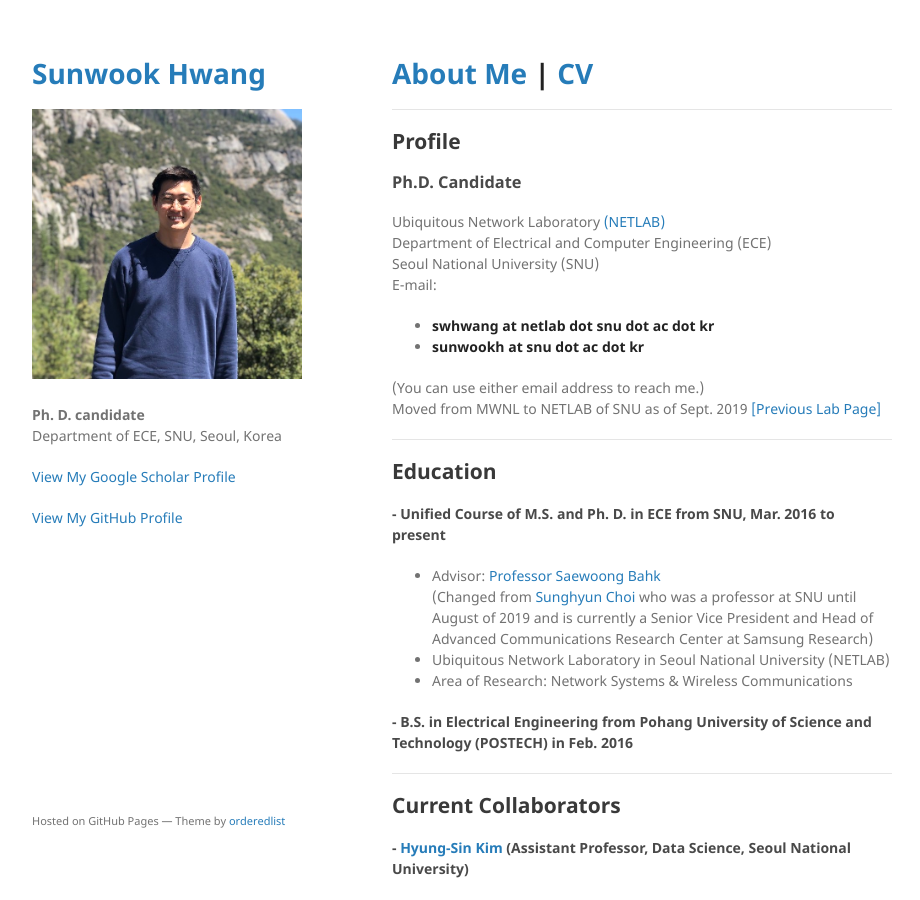
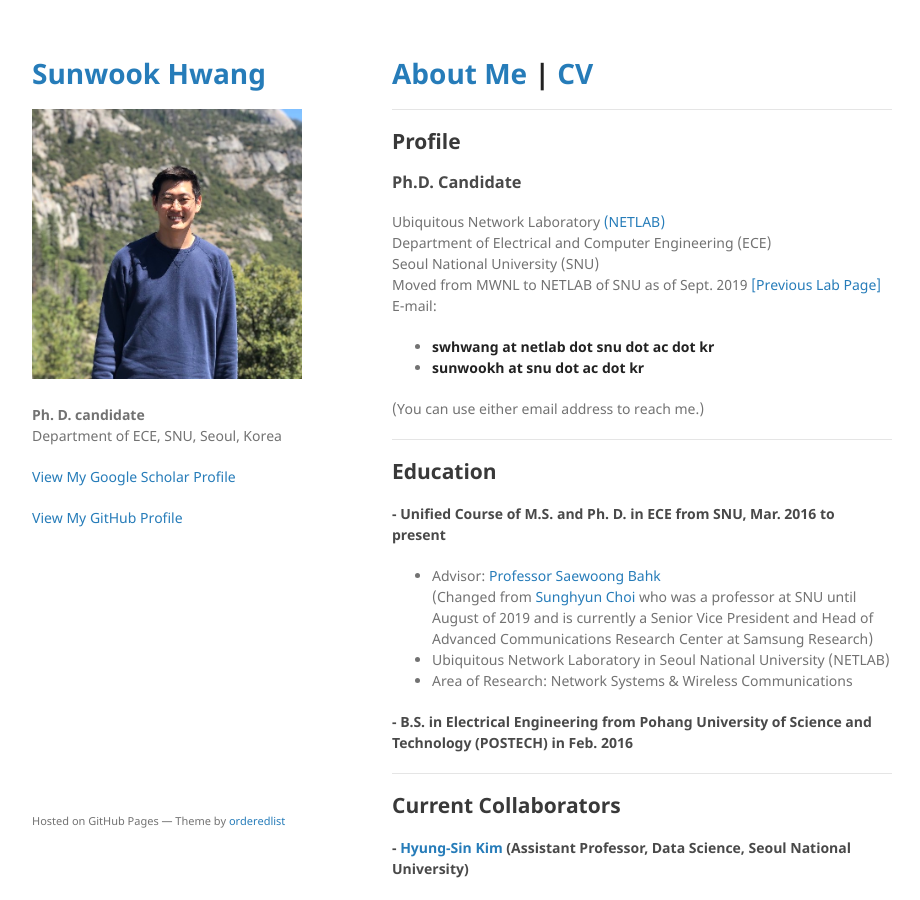
Before and after one commit to jeongjun-park/jeongjun-park.github.io, a Jekyll site: the page built from index.md, in a window 1280 px wide and 900 px high. Shown: the whole window, without its empty margins (178-1098 px from the left). Built offline with Jekyll 4.4.1, drawn with Linux system fonts in a browser that asks for light colours; our own code applies the rules of GitHub Pages for plain Markdown files.

```diff
--- a/index.md
+++ b/index.md
@@ -8,12 +8,12 @@
 Ubiquitous Network Laboratory [(NETLAB)](http://netlab.snu.ac.kr)
 Department of Electrical and Computer Engineering (ECE)
 Seoul National University (SNU)
+Moved from MWNL to NETLAB of SNU as of Sept. 2019 [[Previous Lab Page]](https://sites.google.com/a/mwnl.snu.ac.kr/www/)
 E-mail:
 - **swhwang at netlab dot snu dot ac dot kr**
 - **sunwookh at snu dot ac dot kr**
 
 (You can use either email address to reach me.)
-Moved from MWNL to NETLAB of SNU as of Sept. 2019 [[Previous Lab Page]](https://sites.google.com/a/mwnl.snu.ac.kr/www/)
 
 ---
 ## Education
```
